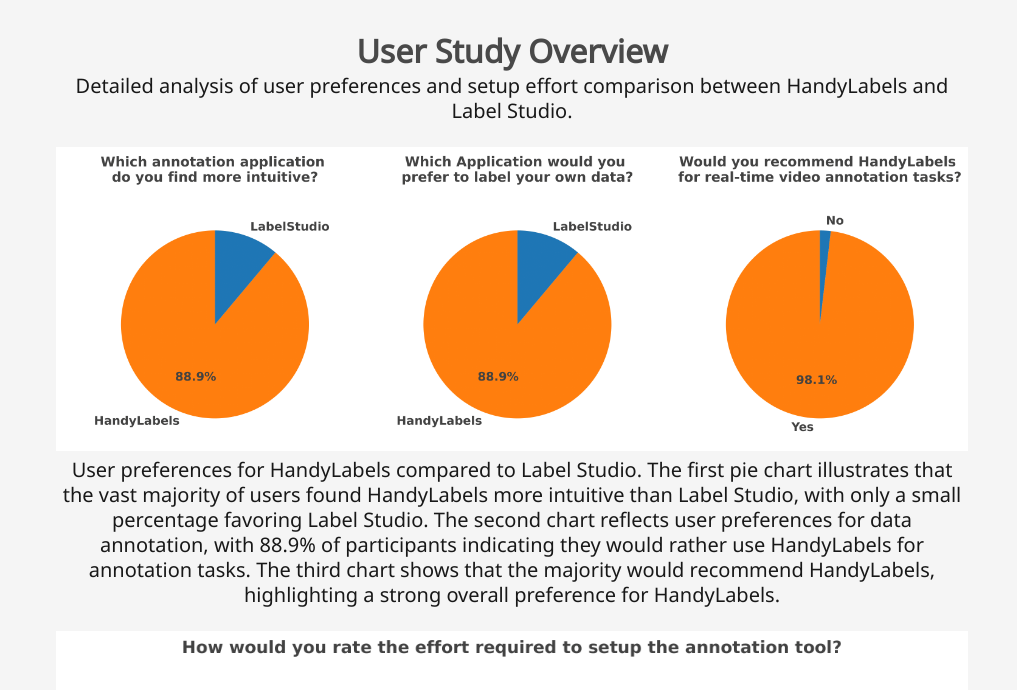
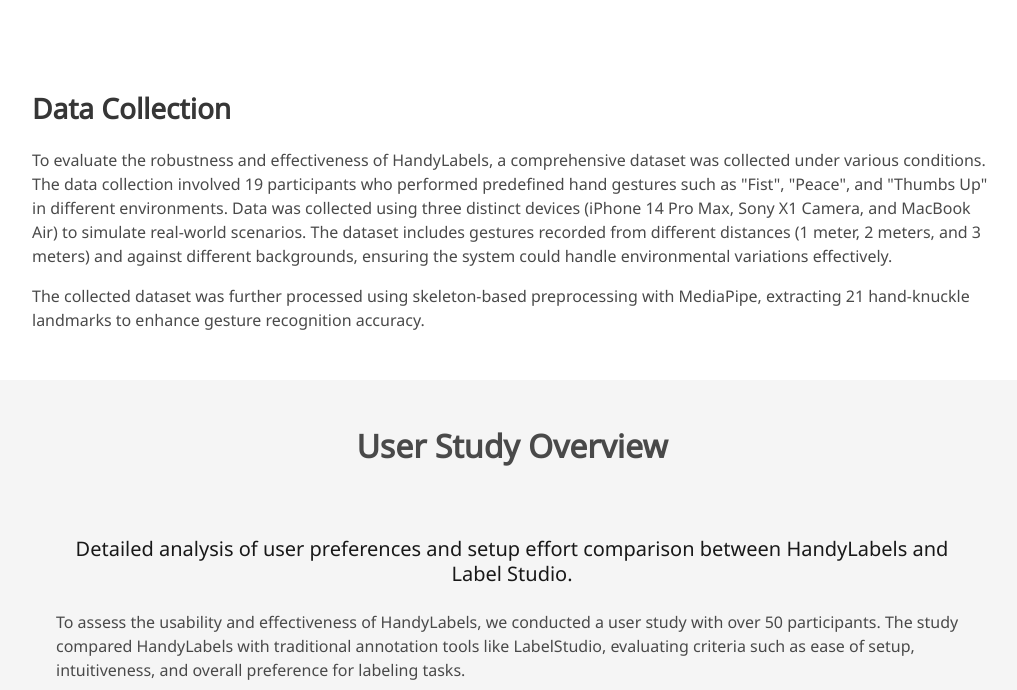
Before and after one commit to imsachinsingh00/HandyLabels_academic_project_page, a plain HTML site: page index.html in a window 1280 px wide. Shown: the part 2730-3420 px from the top of the page, without its empty margins (128-1145 px from the left). Drawn offline with nearby package versions, Linux system fonts and the light colour scheme; some icons are missing; a web font is replaced by a local one.

Commit message:
index.html

```diff
--- a/index.html
+++ b/index.html
@@ -169,6 +169,7 @@
 <section class="hero teaser">
   <div class="container is-max-desktop">
     <div class="hero-body">
+      <h1 class="title has-text-centered">HandyLabels Application</h1>
       <img src="static/images/Diagram.png" alt="HandyLabels Annotation Comparison" style="width:100%; height:auto;">
       <h2 class="subtitle has-text-centered">
         This diagram illustrates the complete workflow of the HandyLabels application. (1) The process begins with the landing page
@@ -184,14 +185,37 @@
 <!-- End teaser image -->
 
 
+<section class="section">
+  <div class="container is-max-desktop content">
+    <h2 class="title">Data Collection</h2>
+    <p>
+      To evaluate the robustness and effectiveness of HandyLabels, a comprehensive dataset was collected under various conditions.
+      The data collection involved 19 participants who performed predefined hand gestures such as "Fist", "Peace", and "Thumbs Up" in different environments.
+      Data was collected using three distinct devices (iPhone 14 Pro Max, Sony X1 Camera, and MacBook Air) to simulate real-world scenarios.
+      The dataset includes gestures recorded from different distances (1 meter, 2 meters, and 3 meters) and against different backgrounds,
+      ensuring the system could handle environmental variations effectively.
+    </p>
+    <p>
+      The collected dataset was further processed using skeleton-based preprocessing with MediaPipe, extracting 21 hand-knuckle landmarks to enhance gesture recognition accuracy.
+    </p>
+  </div>
+</section>
+
+
+
 <!-- User Study Section -->
 <section class="hero is-light">
   <div class="container is-max-desktop">
     <div class="hero-body">
-      <h1 class="title has-text-centered">User Study Overview</h1>
+      <h1 class="title has-text-centered">User Study Overview</h1><br><br>
       <h2 class="subtitle has-text-centered">
         Detailed analysis of user preferences and setup effort comparison between HandyLabels and Label Studio.
       </h2>
+      <p>
+        To assess the usability and effectiveness of HandyLabels, we conducted a user study with over 50 participants.
+        The study compared HandyLabels with traditional annotation tools like LabelStudio, evaluating criteria such as ease of setup,
+        intuitiveness, and overall preference for labeling tasks.
+      </p><br>
 
       <!-- Pie Charts: User Preferences -->
       <img src="static/images/pie_charts_handylables_bold_with_whitespace-1.png" alt="User Preferences for HandyLabels vs Label Studio" style="width:100%; height:auto;">
@@ -216,7 +240,16 @@
 <!-- End User Study Section -->
 
 
-
+<section class="hero teaser">
+  <div class="container is-max-desktop">
+    <div class="hero-body">
+      <img src="static/images/2.png" alt="HandyLabels Annotation Comparison" style="width:100%; height:auto;">
+      <h2 class="subtitle has-text-centered">
+        A comparison between a traditional label annotation tool (left) and our HandyLabels system (right). The traditional method requires manual inputs, such as mouse interactions, to label data, making it slow, inefficient, and lacking in real-time capabilities. In contrast, HandyLabels leverages real-time gesture-based annotations, significantly enhancing speed, robustness, and user experience. By enabling intuitive hand gestures for on-the-fly annotation, HandyLabels provides a more efficient and seamless approach to labeling, particularly suited for real-time applications.
+      </h2>
+    </div>
+  </div>
+</section>
 
 
 
```
Also changed, not shown: 1 other file.
